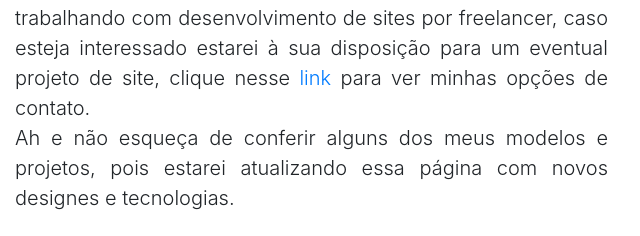
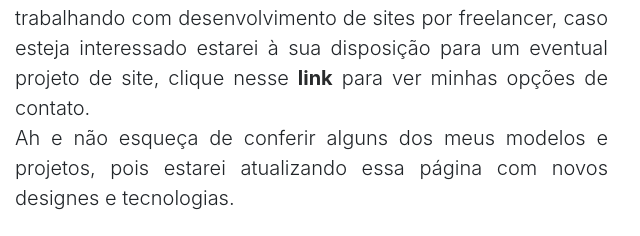
Before and after one commit to michellbl/portfolio, a plain HTML site: page index.html in a window 1280 px wide. Shown: the part 305-541 px from the top of the page, 640-1280 px from the left. Drawn offline with nearby package versions, Linux system fonts and the light colour scheme.

Commit message:
Add files via upload

```diff
--- a/css/custom.css
+++ b/css/custom.css
@@ -1,3 +1,16 @@
-body{
+body {
     padding-top: 65px;
+    padding: 0 auto;
 }
+
+#contLink {
+    text-decoration: none;
+    color: #292b2c;
+    font-weight: bold;
+}
+
+#contLink:hover {
+    color: #fff;
+    background-color: #292b2c;
+    font-weight: bold;
+}
```
